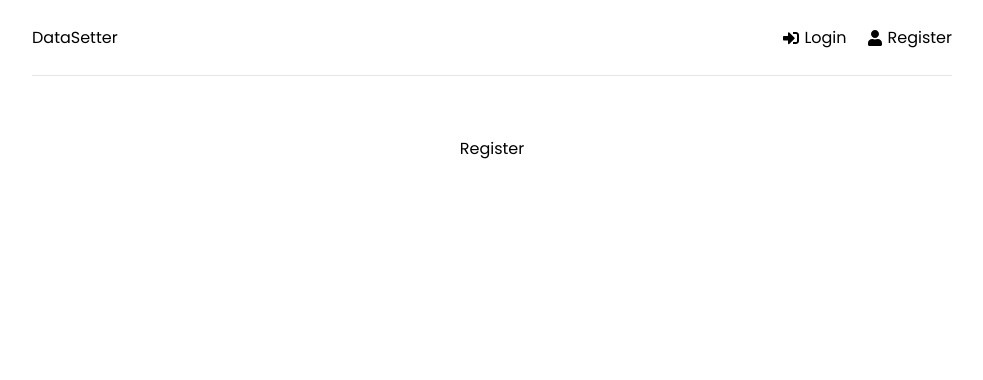
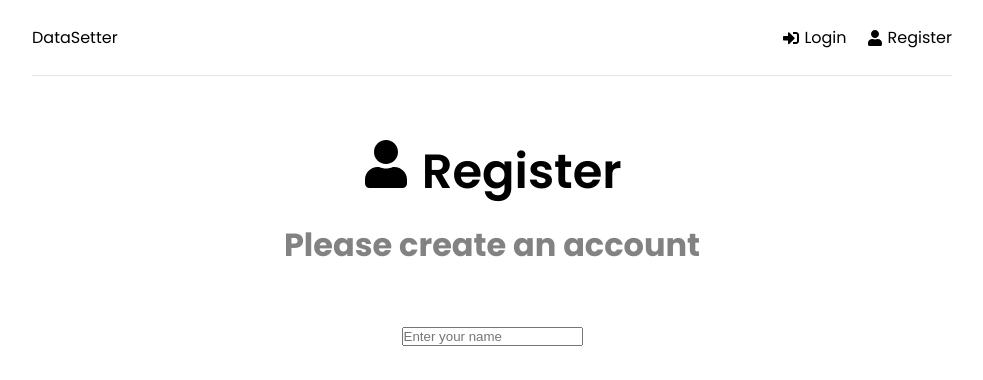
Before and after one commit to andreszapataq/mern-template-client, a React (Create React App) app: page /register in a window 1280 px wide. Shown: the top 380 px of the page, without its empty margins (148-1131 px from the left). Built offline with nearby package versions, Linux system fonts and the light colour scheme.

Commit message:
register page 1

```diff
--- a/src/pages/Register.jsx
+++ b/src/pages/Register.jsx
@@ -1,7 +1,36 @@
+import { useState, useEffect } from 'react'
+import {FaUser} from 'react-icons/fa'
+
 function Register() {
-  return (
-    <div>Register</div>
-  )
+    const [formData, setFormData] = useState({
+        name: '',
+        email: '',
+        password: '',
+        password2: ''
+    })
+
+    const {name, email, password, password2} = formData
+
+    const onChange = () => {
+
+    }
+
+    return (
+        <>
+            <section className='heading'>
+                <h1>
+                    <FaUser /> Register
+                </h1>
+                <p>Please create an account</p>
+            </section>
+
+            <section className="form">
+                <form>
+                    <input type="text" className="form-control" id='name' name='name' value={name} placeholder='Enter your name' onChange={onChange} />
+                </form>
+            </section>
+        </>
+    )
 }
 
 export default Register
```
